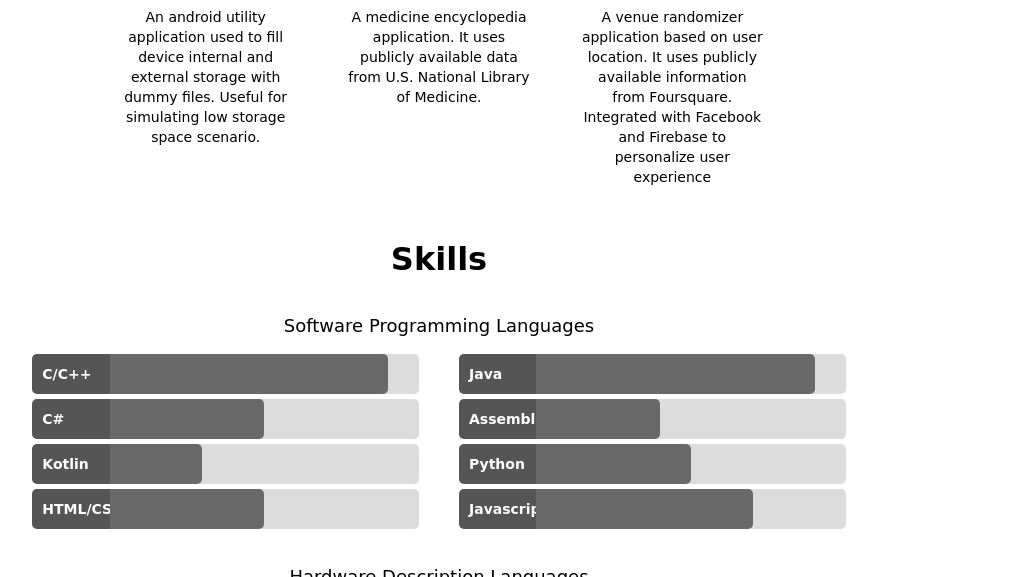
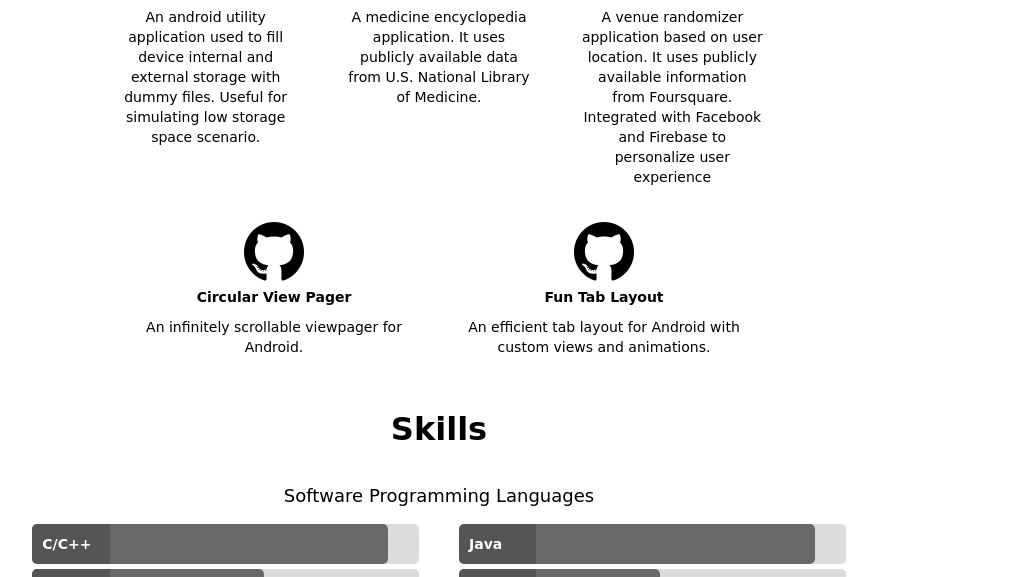
Before and after one commit to tompee26/Portfolio, a plain HTML site: page index.html in a window 1280 px wide. Shown: the part 1070-1647 px from the top of the page, without its empty margins (201-1223 px from the left). Drawn offline with Linux system fonts and the light colour scheme; a web font is replaced by a local one.

Commit message:
Added library projects

```diff
--- a/css/styles.css
+++ b/css/styles.css
@@ -81,6 +81,12 @@
     padding: 10px;
 }
 
+.project-library-icon {
+    display: inline-block;
+    width: 100%;
+    text-align: center;
+}
+
 .project-title {
     color: black;
     font-weight: bold;
--- a/index.html
+++ b/index.html
@@ -30,6 +30,7 @@
                 <div class="center-block">
                     <a href="https://www.linkedin.com/in/thomas-neil-balauag-755373102/" title="LinkedIn" target="_blank" class="icon"><i class="fa fa-linkedin fa-3x icons"></i></a>
                     <a href="https://github.com/tompee26" title="Github" target="_blank" class="icon"><i class="fa fa-github fa-3x icons"></i></a>
+                    <a href="https://medium.com/@tompee" title="Mail" target="_blank" class="icon"><i class="fa fa-medium fa-3x icons"></i></a>
                     <a href="mailto:tompee26@gmail.com" title="Mail" target="_blank" class="icon"><i class="fa fa-envelope fa-3x icons"></i></a>
                 </div>
             </div>
@@ -38,7 +39,7 @@
             <p class="text-center name projects-header">Personal Projects</p>
         </div>
         <div class="row flex-display">
-            <div id="project" class="col-md-3"></div>
+            <div class="col-md-3"></div>
             <div class="col-md-2 center-block project-group">
                 <a href="https://play.google.com/store/apps/details?id=com.tompee.utilities.filldevicespace" target="_blank">
                     <img src="https://raw.githubusercontent.com/tompee26/Fill-Device-Disk/master/app/src/main/res/mipmap-hdpi/ic_launcher.png" class="center-block project-icon" alt="Fill Device Disk icon missing">
@@ -60,8 +61,25 @@
                     <p class="text-center">A venue randomizer application based on user location. It uses publicly available information from Foursquare. Integrated with Facebook and Firebase to personalize user experience</p>
                 </a>
             </div>
-            <div class="col-md-3">
+            <div class="col-md-3"></div>
+        </div>
+        <div class="row flex-display">
+            <div class="col-md-3"></div>
+            <div class="col-md-3 center-block project-group">
+                <a href="https://github.com/tompee26/CircularViewPager" target="_blank">
+                    <i class="fa fa-github fa-5x project-library-icon"></i>
+                    <p class="text-center project-title">Circular View Pager</p>
+                    <p class="text-center">An infinitely scrollable viewpager for Android.</p>
+                </a>
             </div>
+            <div class="col-md-3 center-block project-group">
+                <a href="https://github.com/tompee26/FunTabLayout" target="_blank">
+                    <i class="fa fa-github fa-5x project-library-icon"></i>
+                    <p class="text-center project-title">Fun Tab Layout</p>
+                    <p class="text-center">An efficient tab layout for Android with custom views and animations.</p>
+                </a>
+            </div>
+            <div class="col-md-3"></div>
         </div>
         <div id="skills" class="row">
             <p class="text-center name projects-header">Skills</p>
```
